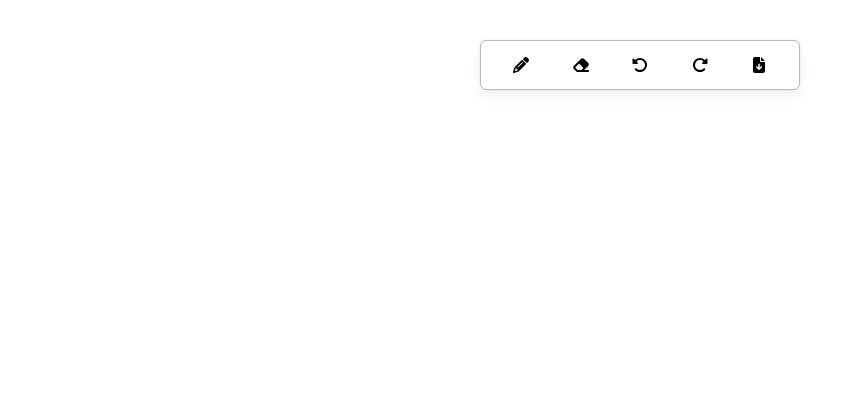
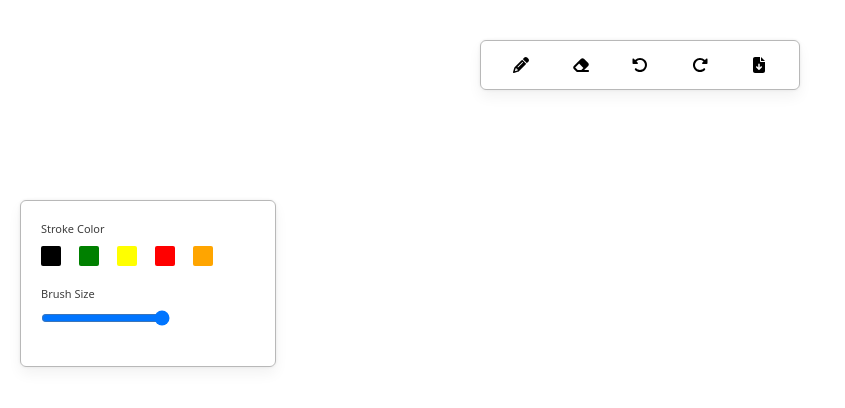
Before and after one commit to mohan0907/OnlineDrawingWebApp, a Next.js app: page / in a window 1280 px wide. Shown: the top 408 px of the page, without its empty margins (0-845 px from the left). Built offline with nearby package versions, Linux system fonts and the light colour scheme.

Commit message:
Made UI of toolBox

```diff
--- /dev/null
+++ b/src/components/ToolBox/index.js
@@ -0,0 +1,32 @@
+import styles from './index.module.css';
+import { COLORS } from '../constant';
+
+const ToolBox = () => {
+    const updateBrushSize = (e) => {
+        e.preventDefault();
+    }
+    return (
+        <div className={styles.toolboxContainer}>
+            <div className={styles.toolItem}>
+                <h4 className={styles.toolText}>Stroke Color</h4>
+                <div className={styles.itemContainer}>
+                    <div className={styles.colorBox} style={{ backgroundColor: COLORS.BLACK }} />
+                    <div className={styles.colorBox} style={{ backgroundColor: COLORS.GREEN }} />
+                    <div className={styles.colorBox} style={{ backgroundColor: COLORS.YELLOW }} />
+                    <div className={styles.colorBox} style={{ backgroundColor: COLORS.RED }} />
+                    <div className={styles.colorBox} style={{ backgroundColor: COLORS.ORANGE }} />
+                    <div className={styles.colorBox} style={{ backgroundColor: COLORS.WHITE }} />
+
+                </div>
+            </div>
+            <div className={styles.toolItem}>
+                <h4 className={styles.toolText}>Brush Size</h4>
+                <div className={styles.itemContainer}>
+                    <input type="range" min={1} max={10} step={1} onChange={updateBrushSize} />
+                </div>
+
+            </div>
+        </div>
+    )
+}
+export default ToolBox;
--- /dev/null
+++ b/src/components/ToolBox/index.module.css
@@ -0,0 +1,27 @@
+.toolboxContainer {
+    @apply p-5 absolute top-1/4 left-5 w-64 rounded-md;
+    box-shadow: theme('colors.shadow1');
+    border: 1px solid theme('colors.border1');
+    background-color: theme('colors.background1');
+
+    .toolItem {
+        @apply mb-5;
+
+        .toolText {
+            font-size:11px;
+            color: theme('colors.text1');
+        }
+        .itemContainer {
+            @apply flex justify-between mt-2;
+
+            .colorBox {
+                @apply h-5 w-5 mr-1 rounded-sm cursor-pointer;
+
+                &hover, &.active {
+                    border: 1.5px solid theme('colors.border2');
+                    box-shadow: theme('colors.shadow2');
+                }
+            }
+        }
+    }
+}
--- /dev/null
+++ b/src/components/constant.js
@@ -0,0 +1,10 @@
+const COLORS = {
+    BLACK: 'black',
+    RED: 'red',
+    GREEN: 'green',
+    BLUE: 'blue',
+    ORANGE: 'ORANGE',
+    YELLOW: 'yellow',
+    WHITE: 'white',
+}
+export { COLORS };
--- a/src/pages/index.js
+++ b/src/pages/index.js
@@ -1,8 +1,10 @@
 import Menu from '@/components/Menu';
+import ToolBox from '@/components/ToolBox';
 
 export default function Home() {
   return (<>
-    <Menu/>
+    <Menu />
+    <ToolBox/>
   </>
   )
 }
```
